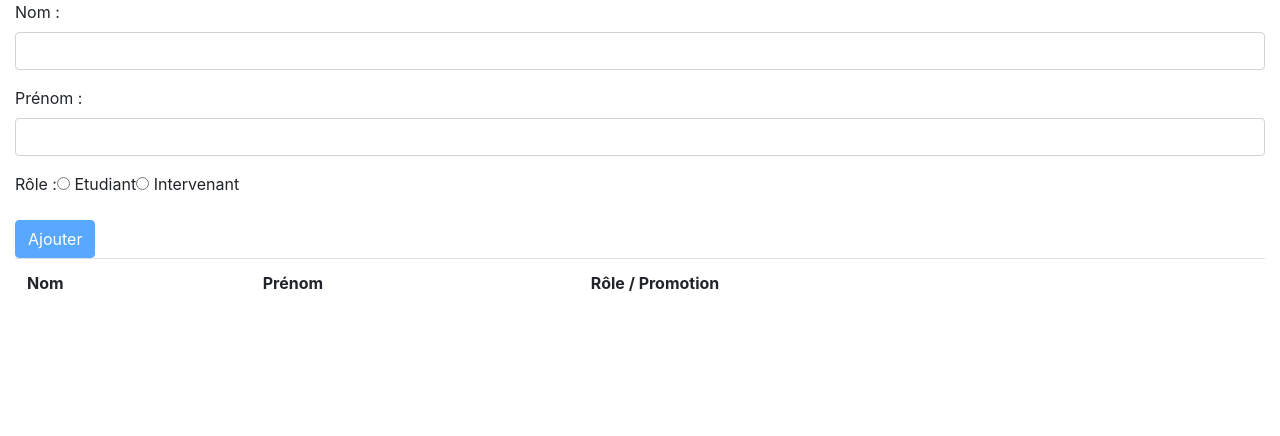
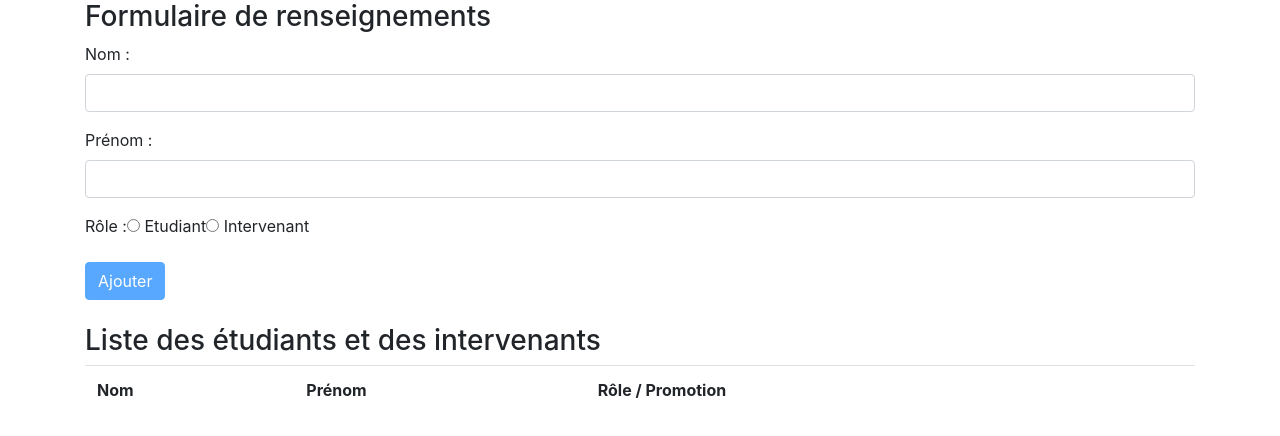
Before and after one commit to jbvigneron/angular-form, an Angular app: page / in a window 1280 px wide. Shown: the top 436 px of the page. Built offline with nearby package versions, Linux system fonts and the light colour scheme.

Commit message:
fix: design

```diff
--- a/src/app/app.component.html
+++ b/src/app/app.component.html
@@ -1,4 +1,5 @@
-<div class="container-fluid">
+<div class="container">
   <app-form></app-form>
+  <br />
   <app-list></app-list>
 </div>
--- a/src/app/form/form.component.html
+++ b/src/app/form/form.component.html
@@ -1,3 +1,4 @@
+<h3>Formulaire de renseignements</h3>
 <form [formGroup]="form" class="form-horizontal" (ngSubmit)="onSubmit()">
   <div class="panel panel-default">
     <div class="panel-body">
--- a/src/app/form/form.component.ts
+++ b/src/app/form/form.component.ts
@@ -10,7 +10,7 @@ import { PersonsService } from '../persons.service';
 })
 export class FormComponent {
   form: FormGroup;
-  promos = ['B1', 'B2', 'B3', 'I4', 'I5'];
+  promos = ['L1', 'L2', 'L3', 'M1', 'M2'];
   currentPerson: Person | undefined;
 
   constructor(fb: FormBuilder, private readonly personsService: PersonsService) {
@@ -39,7 +39,7 @@ export class FormComponent {
   }
 
   onSubmit() {
-    const person = this.form.value;
+    const person = this.form.value as Person;
 
     if (!this.currentPerson) {
       this.personsService.addPerson(person);
--- a/src/app/list/list.component.html
+++ b/src/app/list/list.component.html
@@ -1,3 +1,4 @@
+<h3>Liste des étudiants et des intervenants</h3>
 <table class="table table-striped" *ngIf="persons">
   <tr>
     <th>Nom</th>
--- a/src/index.html
+++ b/src/index.html
@@ -2,7 +2,7 @@
 <html lang="en">
 <head>
   <meta charset="utf-8">
-  <title>angular-form</title>
+  <title>Formation Angular - Gestion étudiants et intervenants</title>
   <base href="/">
   <meta name="viewport" content="width=device-width, initial-scale=1">
   <link rel="icon" type="image/x-icon" href="favicon.ico">
```
